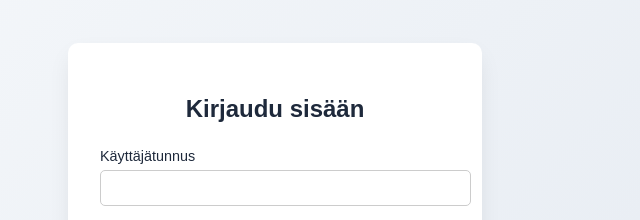
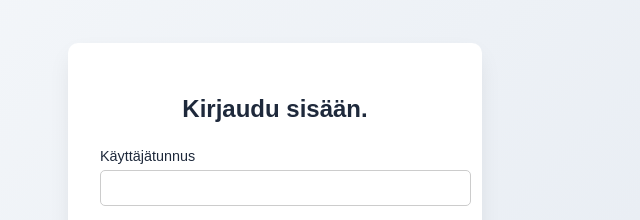
Before and after one commit to Devaritiimi/raportointidevarit, a website: page login.html in a window 1280 px wide. Shown: the part 162-382 px from the top of the page, 365-1005 px from the left. Drawn offline with Linux system fonts and the light colour scheme.

Commit message:
Update login.html

```diff
--- a/login.html
+++ b/login.html
@@ -79,7 +79,7 @@
 
 <div class="login-card">
     <form method="POST" action="/login">
-        <h2>Kirjaudu sisään</h2>
+        <h2>Kirjaudu sisään.</h2>
 
         <label for="username">Käyttäjätunnus</label>
         <input type="text" id="username" name="username" required>
```
